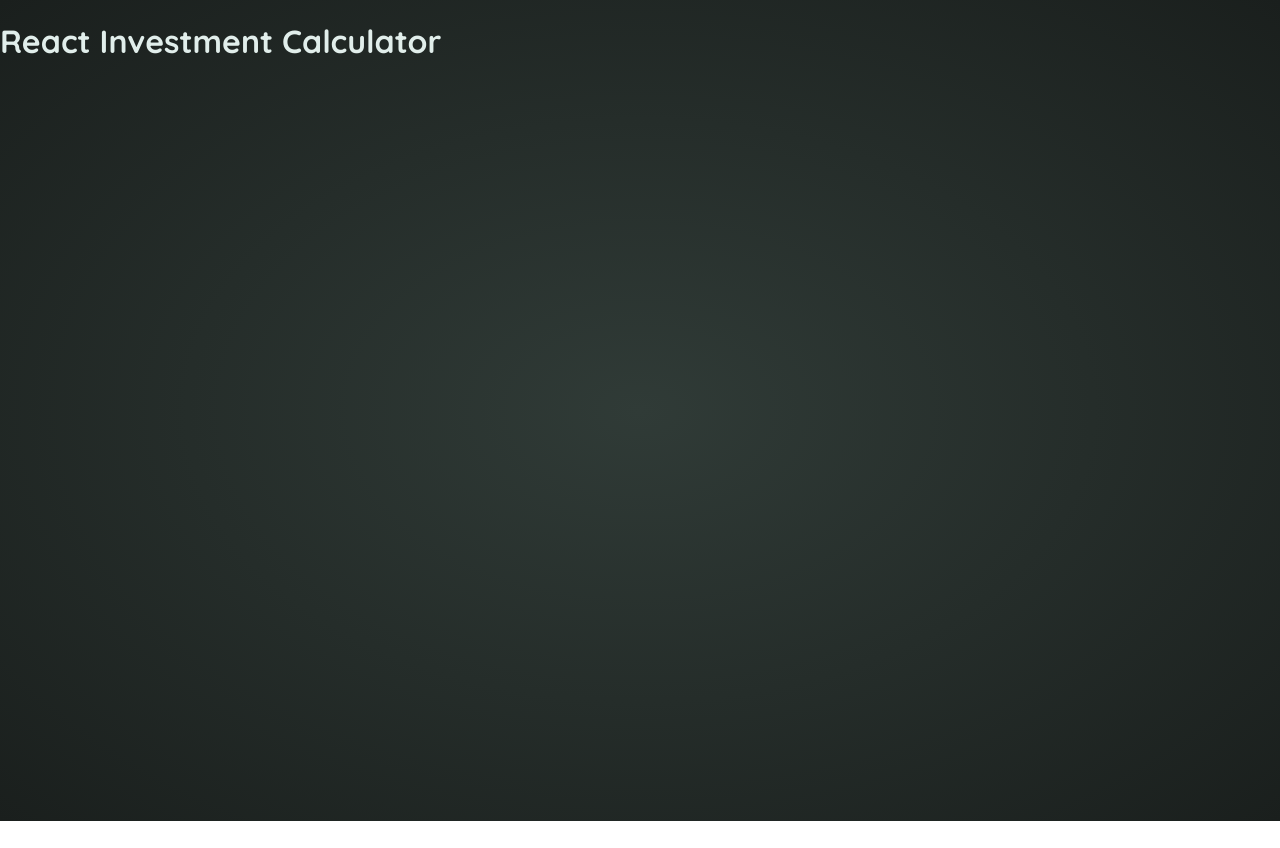
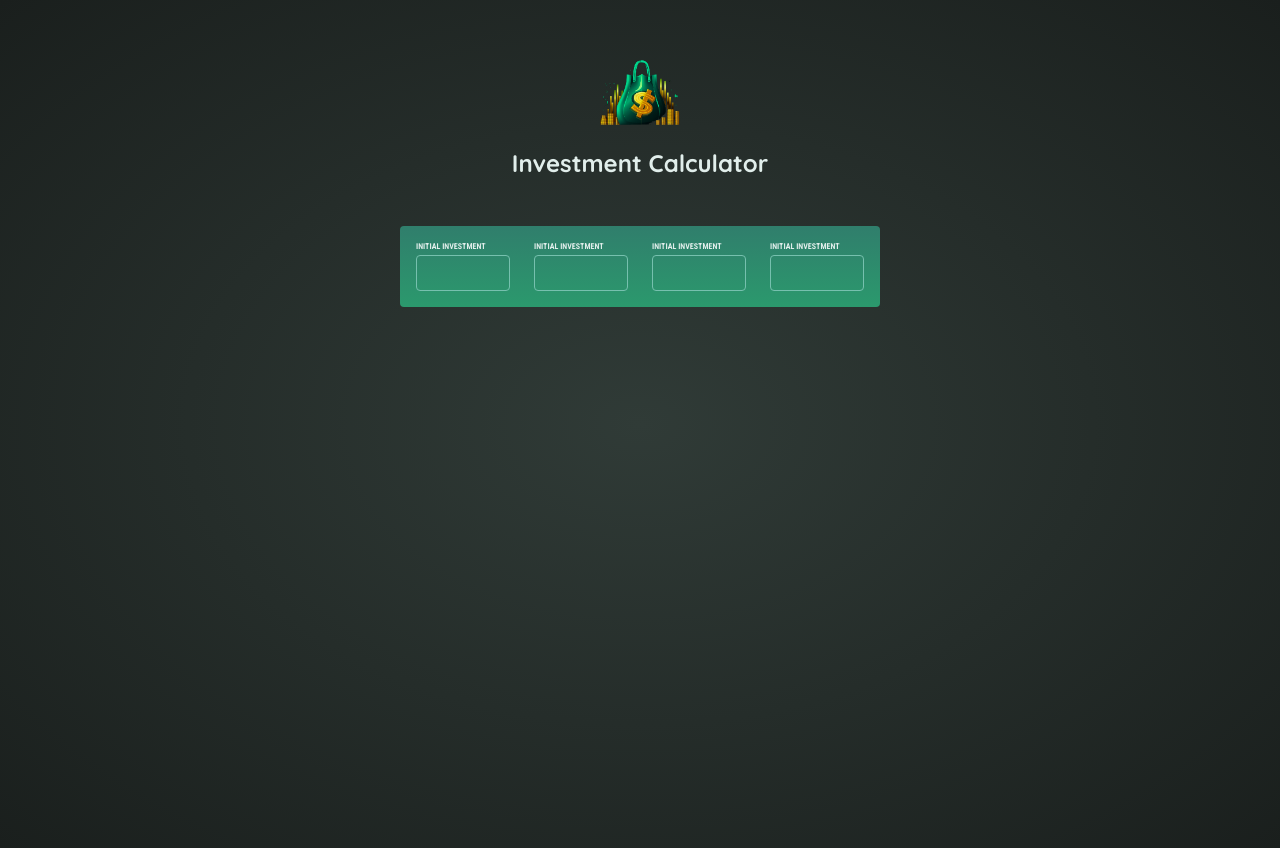
Before and after one commit to Yussif20/ReactEssentialsPractice, a React (Vite) app: page / in a window 1280 px wide. Before the commit the page ends 821 px from the top, so only its background shows below. Built offline with nearby package versions, Linux system fonts and the light colour scheme.

Commit message:
adding the header component

```diff
--- a/src/App.jsx
+++ b/src/App.jsx
@@ -1,7 +1,13 @@
+import Header from "./components/Header";
+import UserInput from "./components/UserInput";
+
 function App() {
   return (
-    <h1>React Investment Calculator</h1>
-  )
+    <>
+      <Header />
+      <UserInput />
+    </>
+  );
 }
 
-export default App
+export default App;
--- /dev/null
+++ b/src/components/Header.jsx
@@ -0,0 +1,12 @@
+import HeaderImage from "../assets/investment-calculator-logo.png";
+
+const Header = () => {
+  return (
+    <header id="header">
+      <img src={HeaderImage} />
+      <h1>Investment Calculator</h1>
+    </header>
+  );
+};
+
+export default Header;
--- /dev/null
+++ b/src/components/UserInput.jsx
@@ -0,0 +1,28 @@
+import React from "react";
+
+const UserInput = () => {
+  return (
+    <form id="user-input">
+      <div className="input-group">
+        <div>
+          <label htmlFor="initial investment">Initial Investment</label>
+          <input type="number" />
+        </div>
+        <div>
+          <label htmlFor="initial investment">Initial Investment</label>
+          <input type="number" />
+        </div>
+        <div>
+          <label htmlFor="initial investment">Initial Investment</label>
+          <input type="number" />
+        </div>
+        <div>
+          <label htmlFor="initial investment">Initial Investment</label>
+          <input type="number" />
+        </div>
+      </div>
+    </form>
+  );
+};
+
+export default UserInput;
```
